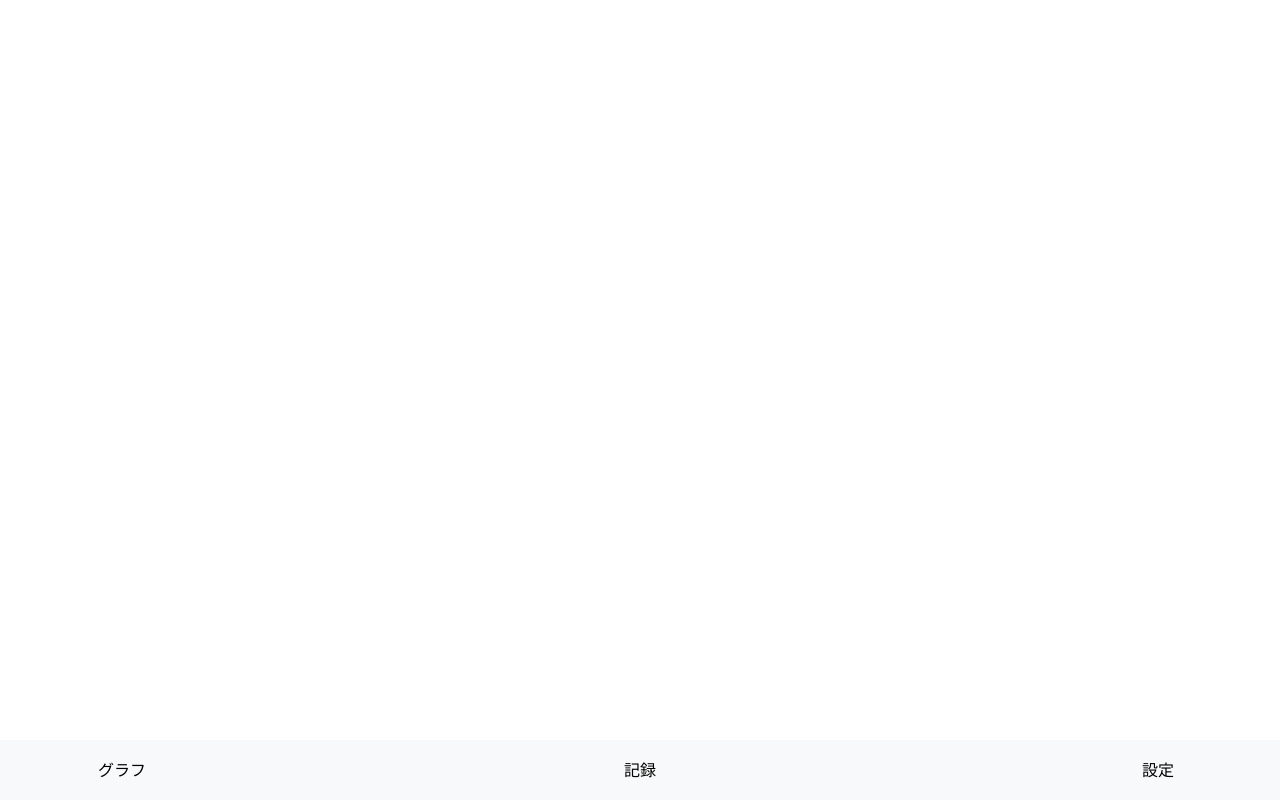
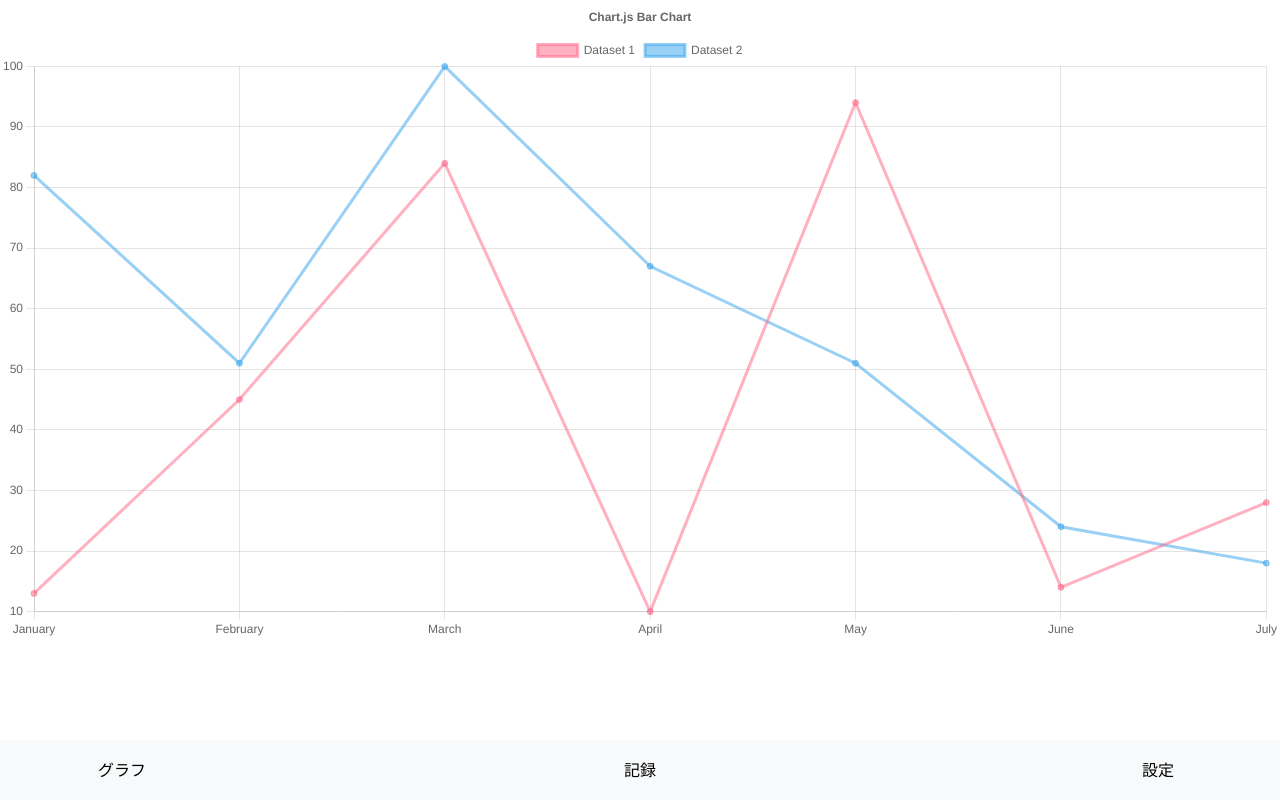
Before and after one commit to yashiro-ryo/cal-weight-chart, a Next.js app: page / in a window 1280 px wide. Built offline with nearby package versions, Linux system fonts and the light colour scheme.

Commit message:
feat: 折れ線グラフ部分をコンポーネントに分割

```diff
--- a/pages/line.tsx
+++ b/components/Chart.tsx
@@ -1,4 +1,3 @@
-import React from "react";
 import {
   Chart as ChartJS,
   CategoryScale,
@@ -54,6 +53,6 @@ export const data = {
   ],
 };
 
-export default function LineChart() {
+export default function Chart() {
   return <Line options={options} data={data} />;
 }
--- a/pages/index.tsx
+++ b/pages/index.tsx
@@ -1,4 +1,5 @@
-import Head from 'next/head'
+import Head from "next/head";
+import Chart from "../components/Chart";
 
 export default function Home() {
   return (
@@ -9,6 +10,9 @@ export default function Home() {
         <meta name="viewport" content="width=device-width, initial-scale=1" />
         <link rel="icon" href="/favicon.ico" />
       </Head>
+      <main>
+        <Chart />
+      </main>
     </>
-  )
+  );
 }
```
